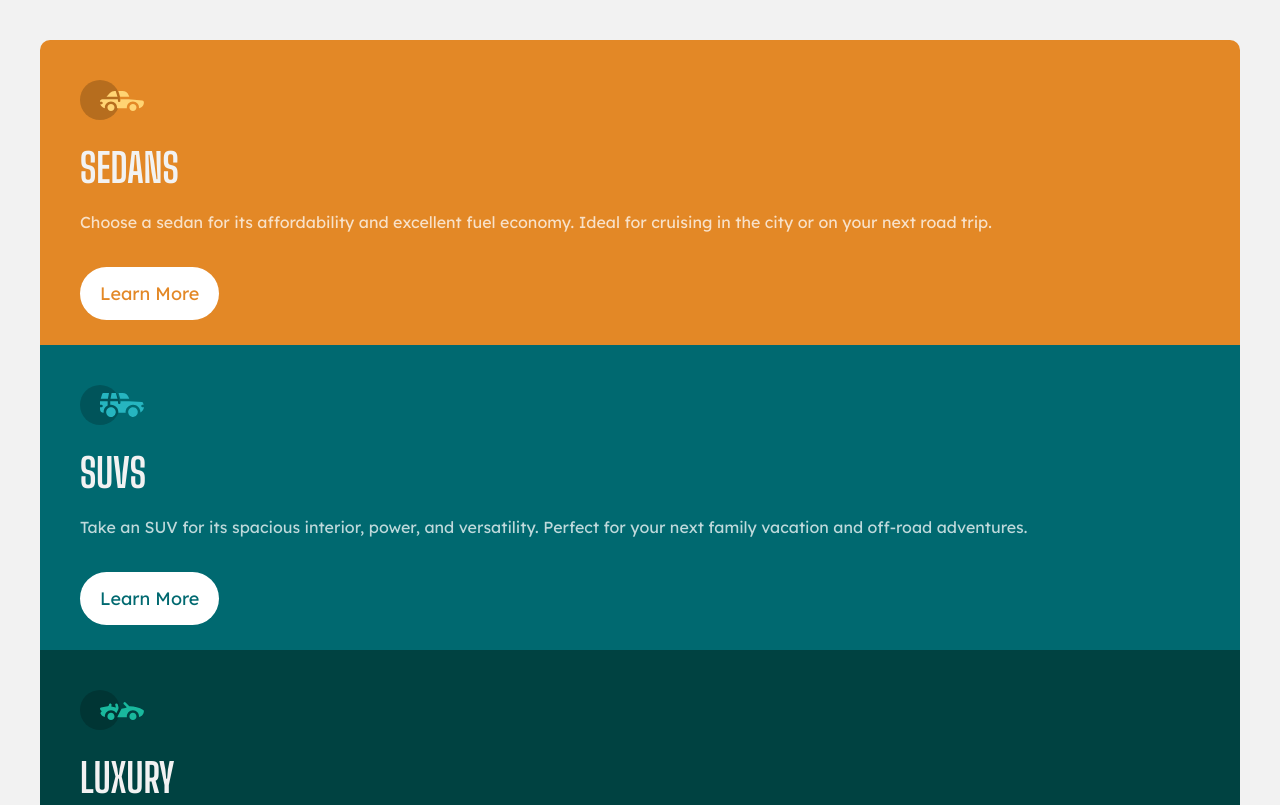
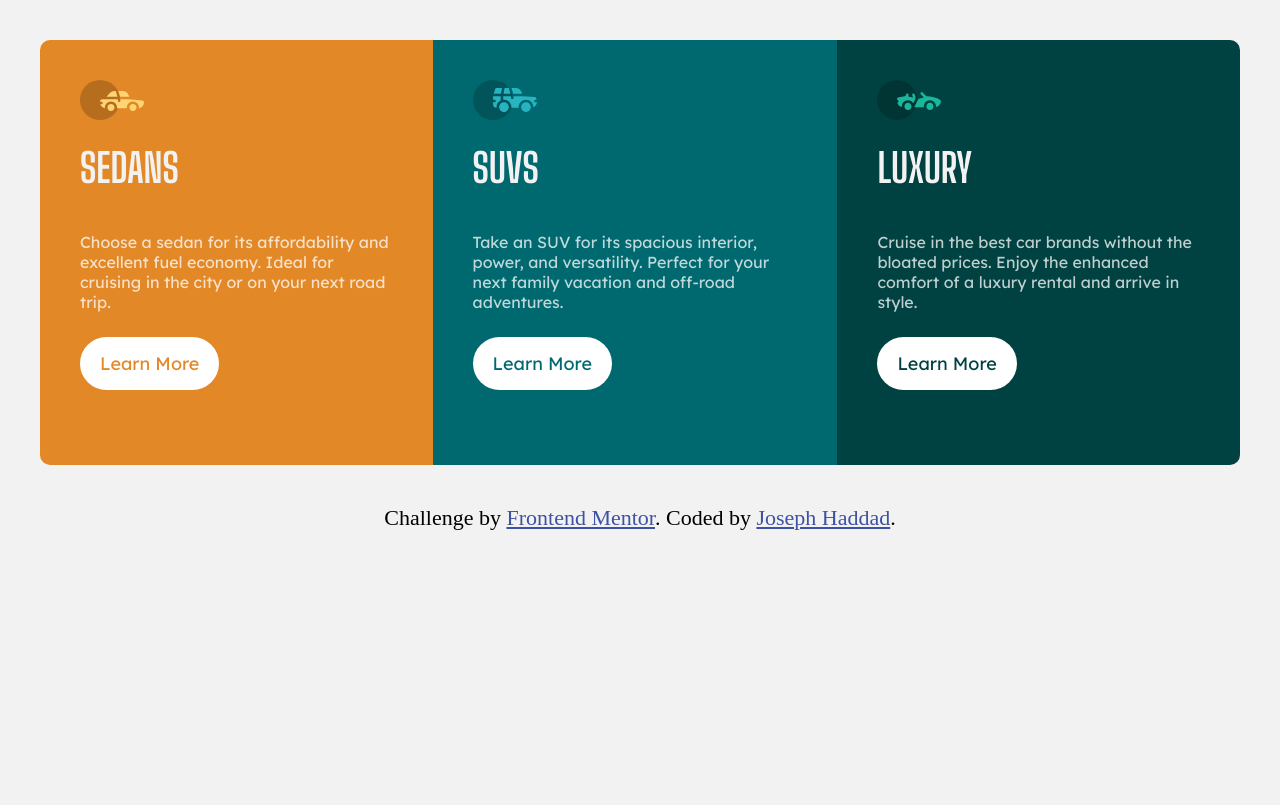
Before and after one commit to joehaddad1000/3-column-preview-card-component, a plain HTML site: page index.html in a window 1280 px wide. Shown: the top 805 px of the page. Drawn offline with Linux system fonts and the light colour scheme.

Commit message:
Finished 😁

```diff
--- a/containers.css
+++ b/containers.css
@@ -42,12 +42,31 @@
   border-top-right-radius: 10px;
 }
 
+.sedans a {
+  transition: .4s ease;
+}
+
+.sedans a:hover {
+  cursor: pointer;
+  color: white;
+  background-color: hsl(31, 77%, 52%);
+  border: 2px solid white;
+}
+
 .suvs {
   background-color: hsl(184, 100%, 22%);
 }
 
 .suvs a {
   color: hsl(184, 100%, 22%);
+  transition: .4s ease;
+}
+
+.suvs a:hover {
+  cursor: pointer;
+  color: white;
+  background-color: hsl(184, 100%, 22%);
+  border: 2px solid white;
 }
 
 
@@ -59,4 +78,12 @@
 
 .luxury a {
   color: hsl(179, 100%, 13%);
+  transition: .4s ease;
 }
+
+.luxury a:hover {
+  cursor: pointer;
+  color: white;
+  background-color: hsl(179, 100%, 13%);
+  border: 2px solid white;
+}
--- a/index.html
+++ b/index.html
@@ -9,20 +9,23 @@
 
   <title>Frontend Mentor | 3-column preview card component</title>
 
+<!--STYLES-->
   <link rel="stylesheet" href="style.css">
   <link rel="stylesheet" href="fonts.css">
   <link rel="stylesheet" href="containers.css">
+  <link rel="stylesheet" href="queries.css">
 </head>
 
 <body>
 
+  <main>
     <div class="container">
       <div class="c sedans">
         <img src="/images/icon-sedans.svg" alt="sedans">
         <h1>SEDANS</h1>
         <p> Choose a sedan for its affordability and excellent fuel economy. Ideal for cruising in the city or on your next road trip.
         </p>
-      <a href="#">
+        <a class="link" href="#">
           Learn More
         </a>
       </div>
@@ -31,7 +34,7 @@
         <h1>SUVS</h1>
         <p> Take an SUV for its spacious interior, power, and versatility. Perfect for your next family vacation and off-road adventures.
         </p>
-      <a href="#">
+        <a class="link" href="#">
           Learn More
         </a>
       </div>
@@ -40,12 +43,13 @@
         <h1>LUXURY</h1>
         <p> Cruise in the best car brands without the bloated prices. Enjoy the enhanced comfort of a luxury rental and arrive in style.
         </p>
-            <a href="#">
+        <a class="link" href="#">
           Learn More
         </a>
       </div>
     </div>
 
+  </main>
 
 
 
--- /dev/null
+++ b/queries.css
@@ -0,0 +1,36 @@
+@media all and (min-width: 700px) {
+  body {
+    min-height: 100vh;
+  }
+  .attribution {
+    font-size: 22px;
+  }
+  .container {
+    display: flex;
+    flex: 33.33%;
+    flex-direction: row;
+    max-width: 100%;
+    height: 425px;
+  }
+
+  .c p {
+    margin-block: 40px;
+  }
+
+  .sedans {
+    border-top-left-radius: 10px;
+    border-bottom-left-radius: 10px;
+    border-top-right-radius: 0;
+    border-bottom-right-radius: 0;
+  }
+
+  .luxury {
+    border-bottom-left-radius: 0;
+    border-bottom-left-radius: 0;
+    border-top-right-radius: 10px;
+    border-bottom-right-radius: 10px;
+  }
+  .container a {
+    margin-block: 40px;
+  }
+}
```
Lines whose indentation alone changed are shown as unchanged.
